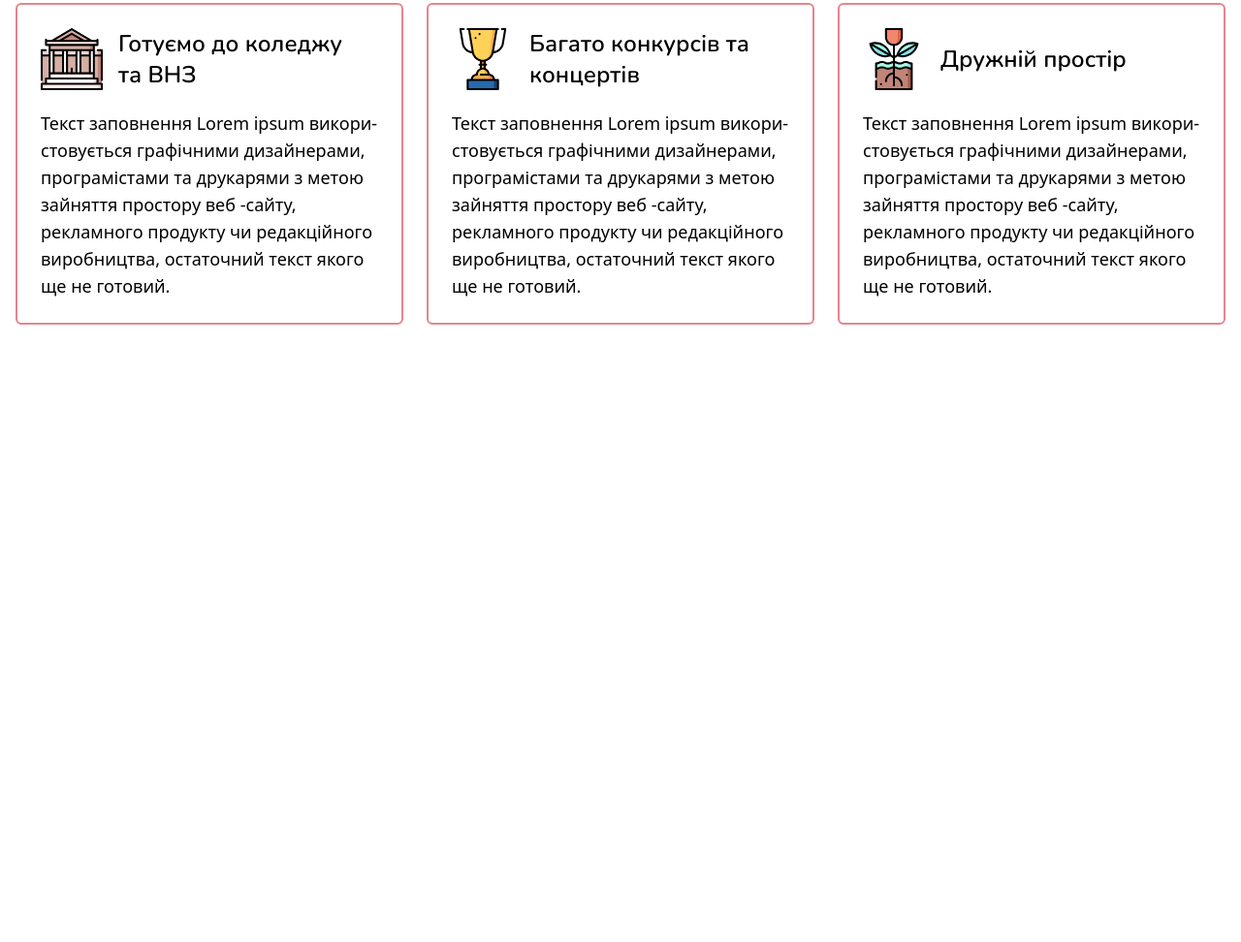
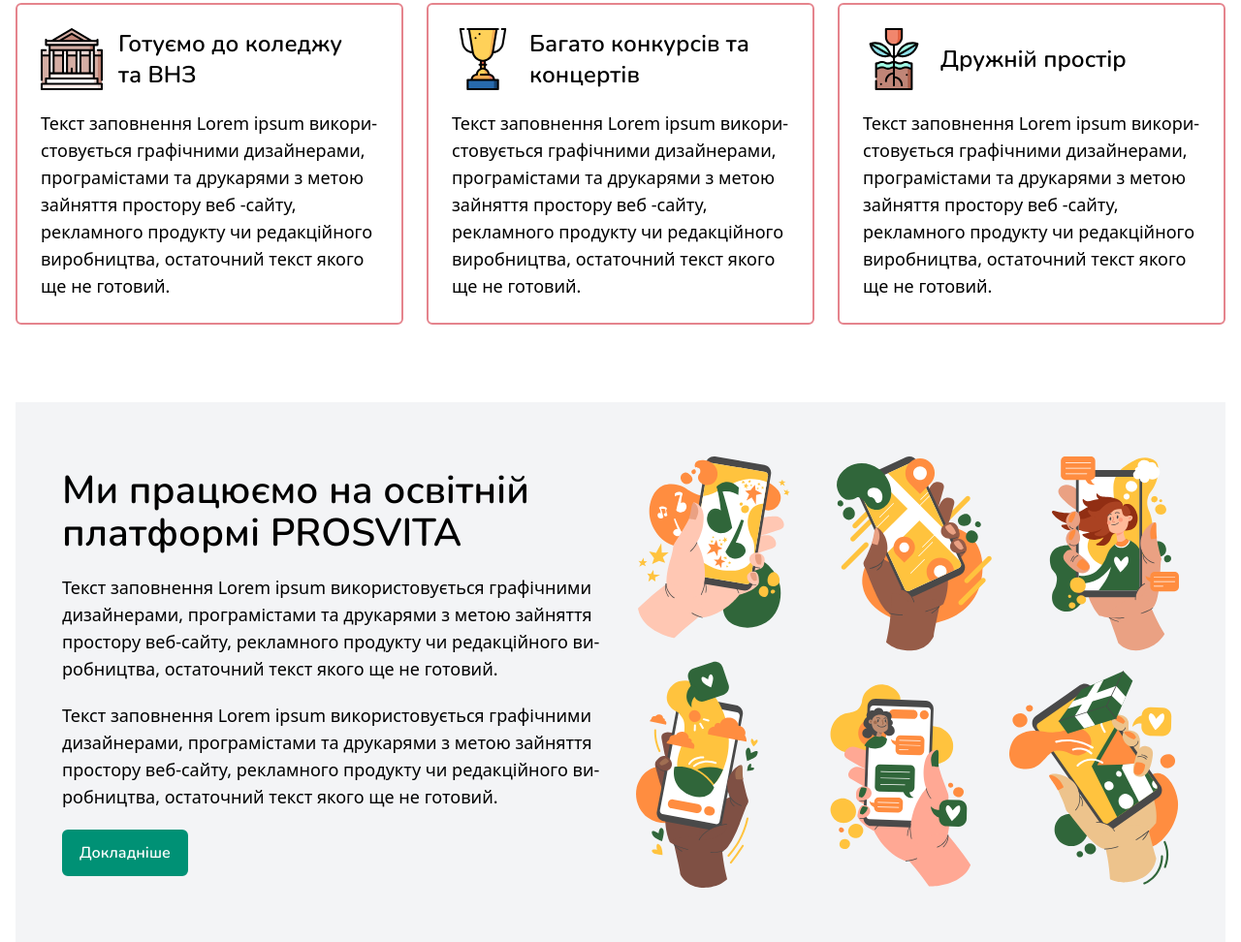
Before and after one commit to Denwebart/school5-tailwind, a website: page build/index.html in a window 1280 px wide. Shown: the part 1317-2289 px from the top of the page at 97% size. Before the commit the page ends 1652 px from the top, so only its background shows below. Drawn offline with Linux system fonts and the light colour scheme.

Commit message:
new feature(prosvita section) Prosvita Section created

```diff
--- a/build/index.html
+++ b/build/index.html
@@ -759,6 +759,45 @@
                 </div>
             </section>
             <!-- Advantages Section END -->
+
+            <!-- Prosvita Section START -->
+            <section class="mt-20">
+                <div class="container">
+                    <div
+                        class="grid grid-cols-1 items-center gap-8 bg-gray-100 px-12 py-7 lg:grid-cols-2">
+                        <div class="flex flex-col gap-5">
+                            <h3
+                                class="text-pretty text-center font-headings text-[2.5rem] font-semibold leading-[2.75rem] lg:text-left">
+                                Ми працюємо на освітній платформі PROSVITA
+                            </h3>
+                            <p class="hyphens-auto text-pretty text-lg">
+                                Текст заповнення Lorem ipsum використовується
+                                графічними дизайнерами, програмістами та
+                                друкарями з метою зайняття простору веб-сайту,
+                                рекламного продукту чи редакційного виробництва,
+                                остаточний текст якого ще не готовий.
+                            </p>
+                            <p class="hyphens-auto text-pretty text-lg">
+                                Текст заповнення Lorem ipsum використовується
+                                графічними дизайнерами, програмістами та
+                                друкарями з метою зайняття простору веб-сайту,
+                                рекламного продукту чи редакційного виробництва,
+                                остаточний текст якого ще не готовий.
+                            </p>
+                            <a
+                                href="#"
+                                class="self-center rounded-md border-2 border-solid border-[#009175] bg-[#009175] px-4 py-2.5 font-headings font-semibold text-white hover:bg-white hover:text-[#009175] lg:self-start">
+                                Докладніше
+                            </a>
+                        </div>
+                        <img
+                            class="xl:py-7"
+                            src="images/communication.svg"
+                            alt="communication icon" />
+                    </div>
+                </div>
+            </section>
+            <!-- Prosvita Section END -->
         </main>
         <!-- Main Section END -->
     </body>
```
Also changed, not shown: build/css/style.css, build/images/communication.svg (added).
